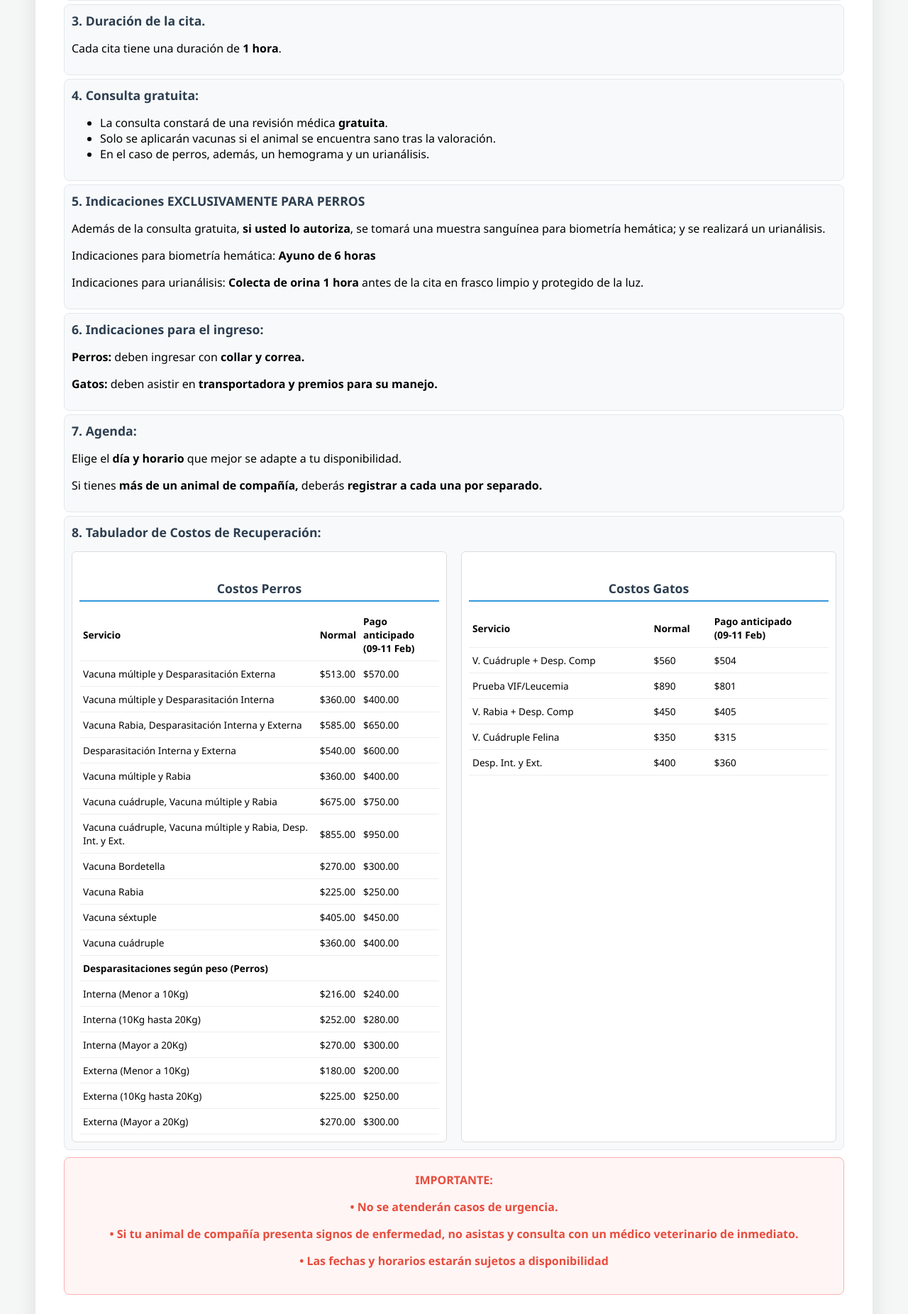
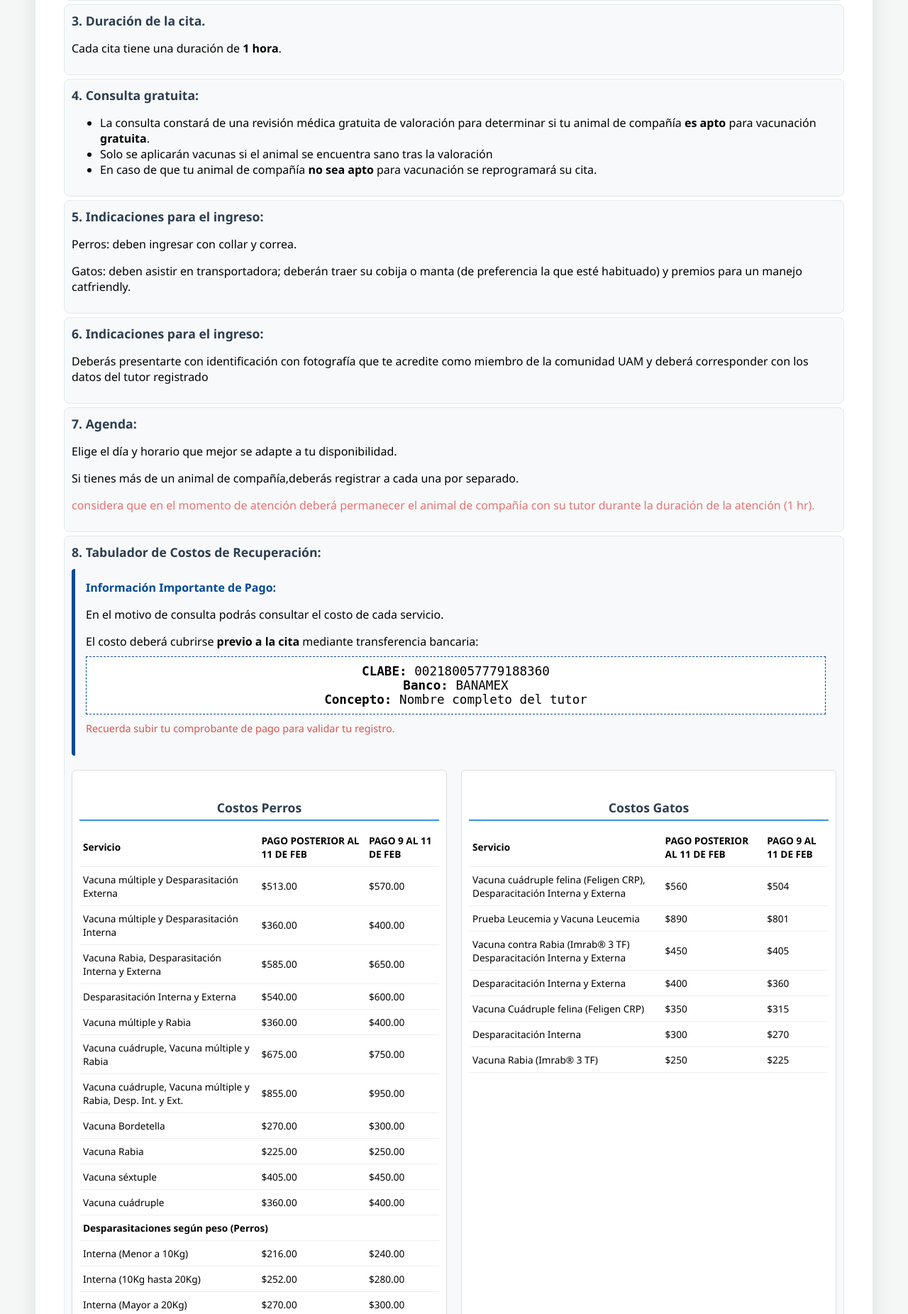
Before and after one commit to yolisovi/hospital-veterinario-hve, a Flask app: page / in a window 1280 px wide. Shown: the part 394-2246 px from the top of the page at 71% size. Run offline with Flask 3, Linux system fonts and the light colour scheme.

Commit message:
Prueba para subir a servidor

```diff
--- a/hospvet/campañas/vacunacion/forms.py
+++ b/hospvet/campañas/vacunacion/forms.py
@@ -12,14 +12,14 @@ class MultiCheckboxField(SelectMultipleField):
 class RegistroCitaForm(FlaskForm):
 
     email = StringField('Correo Electrónico', validators=[DataRequired(message="El correo es obligatorio"), Email(message="Ingresa un correo válido")])
-    nombre = StringField('Nombre del Dueño', validators=[DataRequired()])
+    nombre = StringField('Nombre del Tutor', validators=[DataRequired()])
     apellido1 = StringField('Primer Apellido', validators=[DataRequired()])
     apellido2 = StringField('Segundo Apellido')
     telefono = StringField('Teléfono de contacto', validators=[DataRequired(message="El teléfono es obligatorio"), Regexp(r'^\d{10}$', message="El teléfono debe tener exactamente 10 dígitos numéricos.")])
 
 
-    mascota = StringField('Nombre de la Mascota', validators=[DataRequired()])
-    edad = IntegerField('Edad de la Mascota (Años)', validators=[DataRequired()])
+    mascota = StringField('Nombre del animal de compañía', validators=[DataRequired()])
+    edad = IntegerField('Edad del animal de compañía (Años)', validators=[DataRequired()])
     especie = SelectField('Especie', choices=[('', 'Seleccione especie'), ('Perro', 'Perro'), ('Gato', 'Gato')], validators=[DataRequired()])
 
 
--- a/hospvet/campañas/vacunacion/routes.py
+++ b/hospvet/campañas/vacunacion/routes.py
@@ -3,7 +3,7 @@ import os
 import uuid
 from datetime import datetime
 from flask import Blueprint, render_template, url_for, request, flash, redirect, current_app
-from hospvet import db
+from hospvet import db, csrf
 from hospvet.models import Cita
 from hospvet.campañas.vacunacion.forms import RegistroCitaForm
 from sqlalchemy import func
@@ -184,3 +184,24 @@ def confirmacion_cita(u_id):
 
     cita = Cita.query.filter_by(unique_id=u_id).first_or_404()
     return render_template('confirmacion_publica.html', cita=cita)
+
+@campvacuna.route('/recuperar', methods=['GET', 'POST'])
+def recuperar_cita():
+    if request.method == 'POST':
+        email_busqueda = request.form.get('email').strip().lower()
+        mascota_busqueda = request.form.get('mascota').strip().lower()
+
+        # Buscamos en la base de datos (hacemos la comparación en minúsculas para evitar errores)
+        # Importante: Asegúrate que 'Cita' sea el nombre de tu modelo de BD
+        cita = Cita.query.filter(
+            Cita.email.ilike(email_busqueda),
+            Cita.mascota.ilike(mascota_busqueda)
+        ).first()
+
+        if cita:
+            # Si la encontramos, mostramos el template que ya tienes de confirmación
+            return render_template('confirmacion_publica.html', cita=cita)
+        else:
+            flash('No se encontró ninguna cita con esos datos. Verifica que el correo y nombre sean correctos.', 'danger')
+
+    return render_template('recuperar.html')
--- a/hospvet/templates/formulario_vacunacion_2026.html
+++ b/hospvet/templates/formulario_vacunacion_2026.html
@@ -51,32 +51,47 @@
             <div class="info-card">
                 <h4>4. Consulta gratuita:</h4>
                 <ul class="card-list">
-                    <li>La consulta constará de una revisión médica <strong>gratuita</strong>.</li>
-                    <li>Solo se aplicarán vacunas si el animal se encuentra sano tras la valoración.</li>
-                    <li>En el caso de perros, además, un hemograma y un urianálisis.</li>
+                    <li>La consulta constará de una revisión médica gratuita de valoración para determinar si tu animal de compañía <strong>es apto</strong> para vacunación <strong>gratuita</strong>.</li>
+                    <li>Solo se aplicarán vacunas si el animal se encuentra sano tras la valoración</li>
+                    <li>En caso de que tu animal de compañía <strong>no sea apto </strong>para vacunación se reprogramará su cita.</li>
                 </ul>
             </div>
 
             <div class="info-card dog-highlight">
-                <h4>5. Indicaciones EXCLUSIVAMENTE PARA PERROS</h4>
-                <p> Además de la consulta gratuita, <strong>si usted lo autoriza</strong>, se tomará una muestra sanguínea para biometría hemática; y se realizará un urianálisis.</p>
-                <p> Indicaciones para biometría hemática: <strong>Ayuno de 6 horas</strong></p>
-                <p> Indicaciones para urianálisis: <strong>Colecta de orina 1 hora</strong> antes de la cita en frasco limpio y protegido de la luz.</p>
+                <h4>5.  Indicaciones para el ingreso:</h4>
+                <p>Perros: deben ingresar con collar y correa.</p>
+                <p>Gatos: deben asistir en transportadora; deberán traer su cobija o manta (de preferencia la que esté habituado) y premios para un manejo catfriendly.</p>
             </div>
 
             <div class="info-card">
                 <h4>6. Indicaciones para el ingreso:</h4>
-                <p><strong> Perros:</strong> deben ingresar con <strong>collar y correa.</strong></p>
-                <p><strong> Gatos:</strong> deben asistir en <strong>transportadora y premios para su manejo.</strong></p>
+                <p>Deberás presentarte con identificación con fotografía que te acredite como miembro de la comunidad UAM y deberá corresponder con los datos del tutor registrado</p>
             </div>
 
             <div class="info-card">
                 <h4>7. Agenda:</h4>
-                <p> Elige el <strong>día y horario</strong> que mejor se adapte a tu disponibilidad.</p>
-                <p> Si tienes <strong>más de un animal de compañía,</strong> deberás <strong>registrar a cada una por separado.</strong></p>
+                <p> Elige el día y horario que mejor se adapte a tu disponibilidad.</p>
+                <p> Si tienes más de un animal de compañía,deberás registrar a cada una por separado.</p>
+                <p style="color: #e57373;">considera que en el momento de atención deberá permanecer el animal de compañía con su tutor durante la duración de la atención (1 hr).</p>
             </div>
             <div class="info-card">
                 <h4>8. Tabulador de Costos de Recuperación:</h4>
+                <div style="border-left: 5px solid #004a99; padding: 15px; margin-bottom: 20px; border-radius: 4px;">
+                        <p style="margin-top: 0; color: #004a99;"><strong><i class="fas fa-info-circle"></i> Información Importante de Pago:</strong></p>
+                        <p style="margin-bottom: 5px;">En el motivo de consulta podrás consultar el costo de cada servicio.</p>
+                        <p style="margin-bottom: 5px;">El costo deberá cubrirse <strong>previo a la cita</strong> mediante transferencia bancaria:</p>
+
+                        <div style="background: #ffffff; padding: 10px; border: 1px dashed #004a99; display: inline-block; margin-top: 5px; width: 100%; box-sizing: border-box;">
+                            <p style="margin: 0; font-family: monospace; font-size: 1.1rem; text-align: center;">
+                                <strong>CLABE:</strong> 002180057779188360 <br>
+                                <strong>Banco:</strong> BANAMEX <br>
+                                <strong>Concepto:</strong> Nombre completo del tutor
+                            </p>
+                        </div>
+                        <p style="color: #d9534f; font-size: 0.9rem; margin-top: 10px;">
+                            <i class="fas fa-exclamation-circle"></i> Recuerda subir tu comprobante de pago para validar tu registro.
+                        </p>
+                    </div>
                 <div class="contenedor-tablas-dual">
                     <div class="tabla-container">
                         <h5 class="titulo-tabla-perro">Costos Perros</h5>
@@ -84,8 +99,8 @@
                             <thead>
                                 <tr>
                                     <th>Servicio</th>
-                                    <th>Normal</th>
-                                    <th>Pago anticipado <br> (09-11 Feb)</th>
+                                    <th>PAGO POSTERIOR AL 11 DE FEB</th>
+                                    <th>PAGO 9 AL 11 DE FEB</th>
                                 </tr>
                             </thead>
                             <tbody>
@@ -188,30 +203,42 @@
                             <thead>
                                 <tr>
                                     <th>Servicio</th>
-                                    <th>Normal</th>
-                                    <th>Pago anticipado <br> (09-11 Feb)</th>
+                                    <th>PAGO POSTERIOR AL 11 DE FEB</th>
+                                    <th>PAGO 9 AL 11 DE FEB</th>
                                 </tr>
                             </thead>
                             <tbody>
-                                <tr><td>V. Cuádruple + Desp. Comp</td><td>$560</td><td>$504</td></tr>
-                                <tr><td>Prueba VIF/Leucemia</td><td>$890</td><td>$801</td></tr>
-                                <tr><td>V. Rabia + Desp. Comp</td><td>$450</td><td>$405</td></tr>
-                                <tr><td>V. Cuádruple Felina</td><td>$350</td><td>$315</td></tr>
-                                <tr><td>Desp. Int. y Ext.</td><td>$400</td><td>$360</td></tr>
+                                <tr><td>Vacuna cuádruple felina (Feligen CRP), Desparacitación Interna y Externa</td><td>$560</td><td>$504</td></tr>
+                                <tr><td>Prueba Leucemia y Vacuna Leucemia</td><td>$890</td><td>$801</td></tr>
+                                <tr><td>Vacuna contra Rabia (Imrab® 3 TF) Desparacitación Interna y Externa</td><td>$450</td><td>$405</td></tr>
+                                <tr><td>Desparacitación Interna y Externa</td><td>$400</td><td>$360</td></tr>
+                                <tr><td>Vacuna Cuádruple felina (Feligen CRP)</td><td>$350</td><td>$315</td></tr>
+                                <tr><td>Desparacitación Interna</td><td>$300</td><td>$270</td></tr>
+                                <tr><td>Vacuna Rabia (Imrab® 3 TF)</td><td>$250</td><td>$225</td></tr>
+
                             </tbody>
                         </table>
                     </div>
                 </div>
             </div>
+
+            <div class="info-card">
+                <h4>9. Consideraciones adicionales:</h4>
+                <p> En caso de adquirir un paquete que incluya dos o más vacunas, el día de la valoración podrá aplicarse una vacuna. Las vacunas adicionales se administrarán de manera subsecuente, con un intervalo de 15 a 20 días entre cada una.</p>
+                <p> Lo anterior se establecerá de acuerdo a la valoración médica.</p>
+            </div>
+
             <div class="alerta-urgencias">
                 <strong><i class="fas fa-exclamation-triangle"></i> IMPORTANTE:</strong>
-                <p>• No se atenderán casos de urgencia.</p>
-                <p>• Si tu animal de compañía presenta signos de enfermedad, no asistas y consulta con un
-                médico veterinario de inmediato.</p>
-                <p>• Las fechas y horarios estarán sujetos a disponibilidad</p>
+                <p>No se atenderán casos de urgencia.</p>
+                <p>Si tu animal de compañía presenta signos de enfermedad, no asistas y consulta con un médico veterinario de inmediato.</p>
+                <p>Las fechas y horarios estarán sujetos a disponibilidad</p>
+                <p>NO HAY REEMBOLSO, EN CASO DE NO ASISTIR, LA CITA SE PODRÁ REPROGRAMAR UNA SÓLA OCASIÓN.</p>
+            </div>
+            <div>
+                <p>EL DÍA DE TU CITA DEBERÁS PRESENTARTE CON EL AVISO DE PRIVACIDAD Y CONSENTIMIENTO INFORMADO FIRMADOS POR EL TUTOR REGISTRADO</p>
             </div>
         </div>
-
 
         <form action="{{ url_for('campvacuna.campvacini') }}" method="POST" enctype="multipart/form-data">
             <!--dejar esto {{ form.hidden_tag() }} una vez que no este en render-->
@@ -265,138 +292,6 @@
                     {{ form.telefono.label }}
                     {{ form.telefono(placeholder="10 dígitos", type="tel") }}
                 </div>
-                <!--script1-->
-                <!--<script>
-                    // 1. Mostrar/Ocultar secciones según la especie
-                    function toggleEspecie() {
-                        const selector = document.getElementById("especie");
-                        const especie = selector.value;
-
-                        const divGatos = document.getElementById("div_gatos");
-                        const divPerros = document.getElementById("div_perros");
-
-                        if (divGatos) divGatos.classList.toggle("hidden", especie !== "Gato");
-                        if (divPerros) divPerros.classList.toggle("hidden", especie !== "Perro");
-
-                        // Cada vez que cambia la especie, filtramos los horarios
-                        filtrarHorarios();
-                    }
-
-                    // 2. Filtrar horarios según Especie, Día y Cupos
-                    function filtrarHorarios() {
-                        const especie = document.getElementById("especie").value;
-                        const dia = document.getElementById("dia_semana").value;
-                        const horarioSelect = document.getElementById("bloque_horario");
-
-                        // Traemos la lista de Flask (asegúrate que routes.py la envíe)
-                        const agotados = {{ horarios_llenos | default([]) | tojson | safe }};
-
-                        if (!horarioSelect) return;
-
-                        // Backup de las opciones originales para no perderlas al vaciar el select
-                        if (!window.opcionesBase) {
-                            window.opcionesBase = Array.from(horarioSelect.options);
-                        }
-
-                        const valorPrevio = horarioSelect.value;
-                        horarioSelect.innerHTML = '';
-
-                        window.opcionesBase.forEach(option => {
-                            if (option.value === "") {
-                                horarioSelect.appendChild(option.cloneNode(true));
-                                return;
-                            }
-
-                            const hora = option.value;
-                            let esValido = false;
-
-                            // LÓGICA DE AGENDA: Filtramos visualmente para que no se mezclen
-                            if (especie === "Perro") {
-                                // Perros ven: 10, 11 y tarde (15-17)
-                                if (hora.startsWith("10") || hora.startsWith("11") || parseInt(hora) >= 15) {
-                                    esValido = true;
-                                }
-                            } else if (especie === "Gato") {
-                                // Gatos ven: 12, 13 y tarde (15-17)
-                                if (hora.startsWith("12") || hora.startsWith("13") || parseInt(hora) >= 15) {
-                                    esValido = true;
-                                }
-                            }
-
-                            if (esValido) {
-                                const nuevaOpcion = option.cloneNode(true);
-                                const llave = `${especie}|${dia}|${hora}`;
-
-                                if (agotados.includes(llave)) {
-                                    nuevaOpcion.disabled = true;
-                                    nuevaOpcion.text += " (CUPO LLENO)";
-                                    nuevaOpcion.style.color = "red";
-                                }
-                                horarioSelect.appendChild(nuevaOpcion);
-                            }
-                        });
-
-                        horarioSelect.value = valorPrevio;
-                    }
-
-                    // 3. Validación de archivo y confirmación
-                    function validarRegistro() {
-                        const fileInput = document.getElementById('comprobante_pago');
-                        const submitBtn = document.querySelector('.btn-submit');
-                        const checkConfirm = document.getElementById('confirmacion');
-
-                        const tieneArchivo = fileInput && fileInput.files.length > 0;
-                        const estaConfirmado = checkConfirm ? checkConfirm.checked : true;
-
-                        if (submitBtn) {
-                            if (tieneArchivo && estaConfirmado) {
-                                submitBtn.disabled = false;
-                                submitBtn.style.opacity = "1";
-                            } else {
-                                submitBtn.disabled = true;
-                                submitBtn.style.opacity = "0.5";
-                            }
-                        }
-                    }
-
-                    // Inicialización al cargar la página
-                    document.addEventListener('DOMContentLoaded', function() {
-                        toggleEspecie();
-                        validarRegistro();
-
-                        // Escuchar cambios en el selector de día
-                        document.getElementById('dia_semana').addEventListener('change', filtrarHorarios);
-
-                        // Escuchar cambios en el checkbox de confirmación
-                        const checkConfirm = document.getElementById('confirmacion');
-                        if (checkConfirm) checkConfirm.addEventListener('change', validarRegistro);
-
-                        // Lógica para el input de archivo
-                        const fileInput = document.getElementById('comprobante_pago');
-                        if (fileInput) {
-                            fileInput.addEventListener('change', function() {
-                                const btnQuitar = document.getElementById('btn-quitar-archivo');
-                                const infoNombre = document.getElementById('nombre-archivo');
-                                if (this.files.length > 0) {
-                                    infoNombre.textContent = "Seleccionado: " + this.files[0].name;
-                                    btnQuitar.classList.remove('hidden');
-                                }
-                                validarRegistro();
-                            });
-                        }
-
-                        // Botón quitar archivo
-                        document.getElementById('btn-quitar-archivo').addEventListener('click', function() {
-                            const fileInput = document.getElementById('comprobante_pago');
-                            fileInput.value = "";
-                            document.getElementById('nombre-archivo').textContent = "";
-                            this.classList.add('hidden');
-                            validarRegistro();
-                        });
-                    });
-
-                 </script>
-                -->
                  <div class="full-column">
                     {{ form.especie.label }}
                     {{ form.especie(onchange="toggleEspecie()", id="especie") }}
@@ -487,6 +382,11 @@
                         <p id="nombre-archivo" style="font-size: 0.9rem; color: #2c3e50; margin-top: 5px;"></p>
                     </div>
                 </div>
+
+                <p style="text-align: center; margin-bottom: 15px;">
+                    ¿Ya te registraste pero perdiste tu folio?
+                    <a href="/recuperar" style="color: #004a99; font-weight: bold;">Recupéralo aquí</a>
+                </p>
 
                  {{ form.submit(class="btn-submit") }}
             </div>
```
Also changed, not shown: hospvet/templates/recuperar.html (added, +51 -0 lines), 3 other files.
